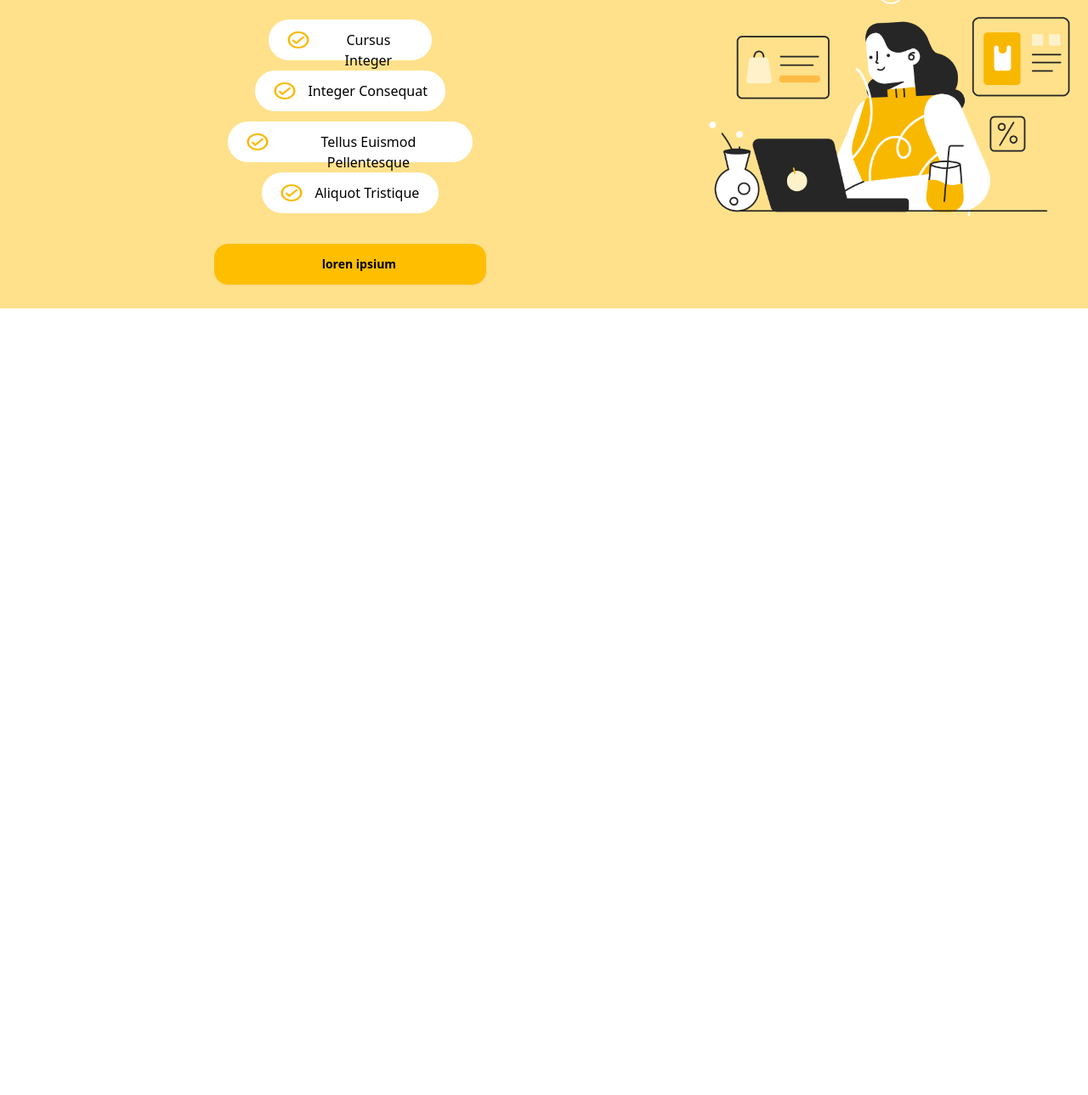
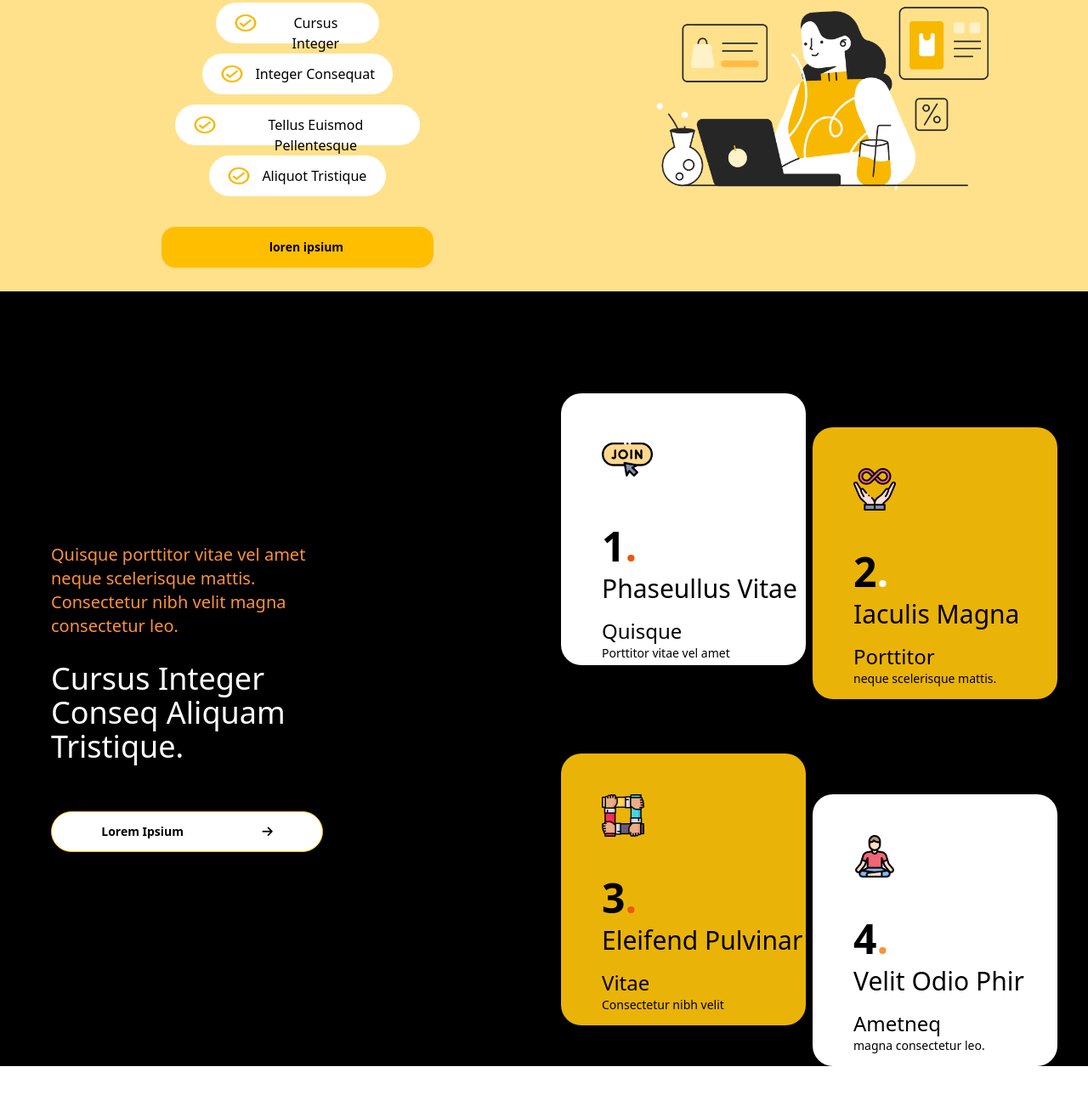
Before and after one commit to arshad-iiuc/paint, a plain HTML site: page index.html in a window 1280 px wide. Shown: the part 355-1644 px from the top of the page at 85% size. Before the commit the page ends 800 px from the top, so only its background shows below. Drawn offline with nearby package versions, Linux system fonts and the light colour scheme.

Commit message:
Secnd part added

```diff
--- a/index.html
+++ b/index.html
@@ -8,10 +8,12 @@
             href="https://cdn.jsdelivr.net/npm/daisyui@4.12.14/dist/full.min.css"
             rel="stylesheet" type="text/css" />
         <script src="https://cdn.tailwindcss.com"></script>
+        <script src="https://kit.fontawesome.com/4ffbd160d5.js" crossorigin="anonymous"></script>
     </head>
-    <body>
+    <body class="text-black">
         <header>
-            <div class=" pt-12 px-3 pl-3  lg:pt-14 bg-[#FFE18B]">
+            <!-- Banner -->
+            <div class="pt-12 px-3 pl-3  lg:pt-14 bg-[#FFE18B]">
 
                 <!-- uporer paint part -->
                 <div
@@ -20,11 +22,11 @@
                 </div>
 
 
-                <div class="md:flex flex-row-reverse">
+                <div class="md:flex flex-row-reverse justify-center">
 
                     <!-- laptop wala meye -->
-                <div>
-                    <img class="mb-10" src="desktop/cover-paint.png" alt>
+                <div class="md: pr-40">
+                    <img class="mb-10 ml-16 h-100 w-100" src="desktop/cover-paint.png" alt>
                 </div>
 
                 <!-- texts and button -->
@@ -66,6 +68,74 @@
                  </div>
 
 
+            <!-- Black background starts -->
+
+             <div class="bg-black pt-16 pl-5 pr-5">
+
+                <div class="grid grid-cols-1 lg:grid-cols-2 gap-10 items-center px-10">
+                <!-- Random writings -->
+                <div class="flex flex-col bg-black gap-7 w-80 h-96 ">
+                    <p class="text-orange-400 text-xl">Quisque porttitor vitae vel amet neque scelerisque mattis. Consectetur nibh velit magna consectetur leo. </p>
+                    <h2 class="text-white text-4xl mb-7">Cursus Integer Conseq Aliquam Tristique. </h2>
+                    <button class="btn btn-warning bg-white flex mb-14 rounded-3xl justify-around ">Lorem Ipsium <i class="fa-solid fa-arrow-right"></i></button>
+                </div>
+
+                <!-- Boxes -->
+                 <div class="md:grid grid-cols-2 gap-8 ">
+
+                <!-- First Box -->
+                 <div class="bg-white h-96 w-80 rounded-3xl mt-14 md:h-80 md:w-72 md:mr-9">
+                    <img class="mb-12 pl-12 pt-12" src="desktop/icon-join.png" alt="">
+                    <div class="ml-12 mr-12 w-60 h-52">
+                        <h2 class="text-black text-5xl font-bold mb-2">1<span class="text-orange-600 text-5xl">.</span></h2>
+                        <p class="text-black text-bold text-3xl mb-4">Phaseullus Vitae</p>
+                        <p class="text-2xl">Quisque</p>
+                        <p class="text-sm">Porttitor vitae vel amet </p>
+                    </div>
+                 </div>
+
+                 <!-- Second Box -->
+                 <div class="bg-yellow-500 h-96 w-80 rounded-3xl mt-8 md:h-80 md:w-72 md:mt-24">
+                    <img class="mb-12 pl-12 pt-12" src="desktop/icon-inifinity.png" alt="">
+                    <div class="ml-12 mr-12 w-60 h-52">
+                        <h2 class="text-black text-5xl font-bold mb-2">2<span class="text-white text-5xl">.</span></h2>
+                        <p class="text-black text-bold text-3xl mb-4">Iaculis Magna</p>
+                        <p class="text-2xl">Porttitor</p>
+                        <p class="text-sm">neque scelerisque mattis.</p>
+                    </div>
+                 </div>
+
+                 <!-- Third Box -->
+                 <div class="bg-white h-96 rounded-3xl w-80 mt-8 md:h-80 md:w-72 md:bg-yellow-500 md:mr-9">
+                    <img class="mb-12 pl-12 pt-12" src="desktop/icon-hands.png" alt="">
+                    <div class="ml-12 mr-12 w-60 h-52">
+                        <h2 class="text-black text-5xl font-bold mb-2">3<span class="text-orange-600 text-5xl">.</span></h2>
+                        <p class="text-black text-bold text-3xl mb-4">Eleifend Pulvinar </p>
+                        <p class="text-2xl">Vitae</p>
+                        <p class="text-sm">Consectetur nibh velit</p>
+                    </div>
+                 </div>
+
+                 <!-- Fourth Box -->
+                 <div class="bg-yellow-500 h-96 rounded-3xl w-80 mt-8 md:h-80 md:w-72 md:bg-white md:mt-20">
+                    <img class="mb-12 pl-12 pt-12" src="desktop/icon-man-yoga.png" alt="">
+                    <div class="ml-12 mr-12 w-60 h-52">
+                        <h2 class="text-black text-5xl font-bold mb-2">4<span class="text-orange-400 text-5xl">.</span>
+                        </h2>
+                        <p class="text-black text-bold text-3xl mb-4">Velit Odio Phir</p>
+                        <p class="text-2xl">Ametneq</p>
+                        <p class="text-sm">magna consectetur leo.</p>
+                    </div>
+                 </div>
+                </div>
+
+            </div>
+
+
+
+             </div>
+
+
 
 
 
```
